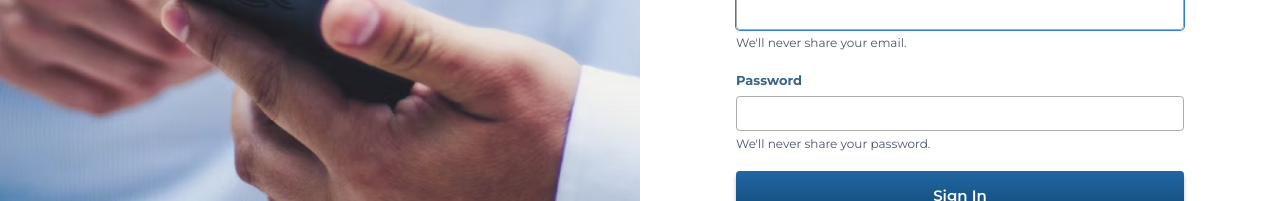
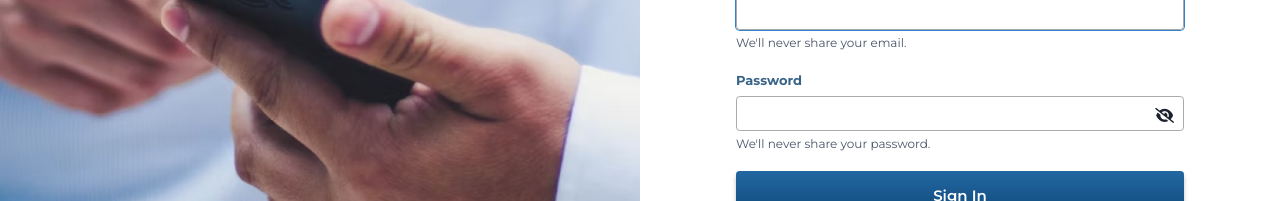
Before and after one commit to srijan-2018/claimz-admin, a React (Create React App) app: page /login in a window 1280 px wide. Shown: the part 384-585 px from the top of the page. Built offline with nearby package versions, Linux system fonts and the light colour scheme; what @amcharts/amcharts4 would draw is missing.

Commit message:
css issue fix

```diff
--- a/src/pages/login/login.jsx
+++ b/src/pages/login/login.jsx
@@ -28,6 +28,7 @@ const Login = () => {
 	const [email, setEmail] = useState('');
 	const [password, setpassword] = useState('');
 	const [loading, setLoading] = useState(false);
+	const [passwordView, setPasswordView] = useState(true);
 
 	useEffect(() => {
 		userRef.current.focus();
@@ -136,17 +137,30 @@ const Login = () => {
 								We'll never share your email.
 							</FormHelperText>
 						</FormControl>
-						<FormControl mb='20px'>
+						<FormControl mb='20px' pos='relative'>
 							<FormLabel fontSize='1.4rem' color='gray'>
 								Password
 							</FormLabel>
 							<Input
-								type='password'
+								type={passwordView ? 'password' : 'text'}
 								id='password'
 								onChange={(e) => setpassword(e.target.value)}
 								value={password}
 								required
 							/>
+							<Box
+								position='absolute'
+								right='10px'
+								bottom='25px'
+								onClick={() => {
+									setPasswordView(!passwordView);
+								}}>
+								{passwordView ? (
+									<i className='fa-solid fa-eye-slash'></i>
+								) : (
+									<i className='fa-solid fa-eye'></i>
+								)}
+							</Box>
 							<FormHelperText fontSize='1.2rem'>
 								We'll never share your password.
 							</FormHelperText>
```
